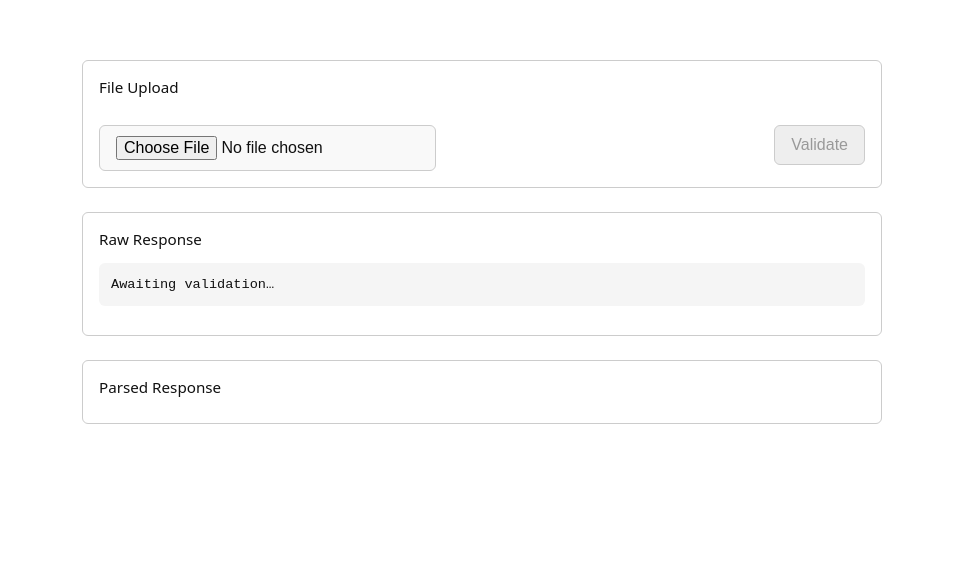
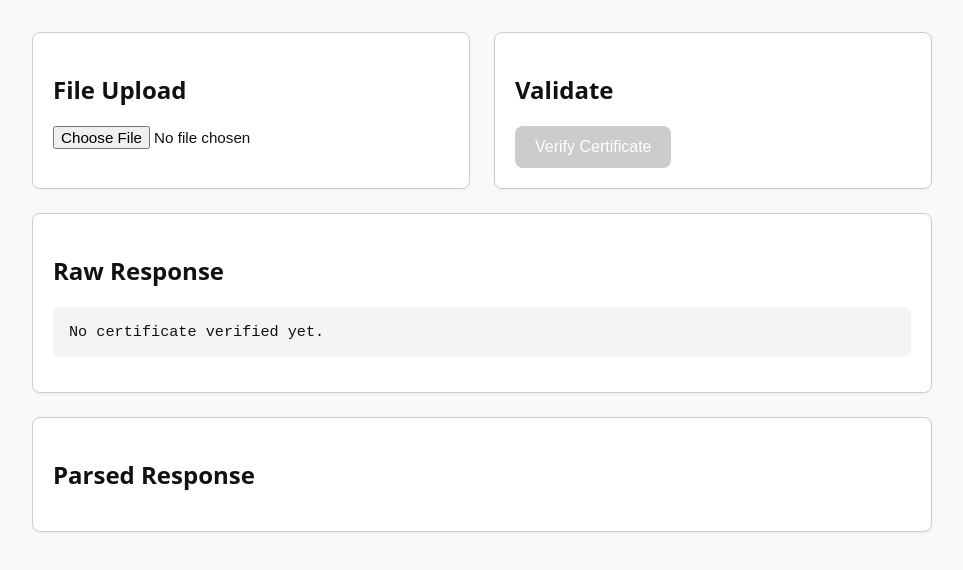
Before and after one commit to kaehrlich/validity, a website: page docs/index.html in a window 1280 px wide. Shown: the whole page, without its empty margins (158-1121 px from the left). Drawn offline with Linux system fonts and the light colour scheme.

Commit message:
Last try, at making the github pages, not look ugly.

```diff
--- a/docs/index.html
+++ b/docs/index.html
@@ -2,39 +2,31 @@
 <html lang="en">
 <head>
     <meta charset="UTF-8" />
-    <meta name="viewport" content="width=device-width, initial-scale=1.0"/>
     <title>Certificate Validator</title>
     <link rel="stylesheet" href="style.css" />
 </head>
 <body>
-<div class="container">
-
-    <!-- Block 1: Upload + Validate -->
-    <div class="block">
-        <div class="flex-row">
-            <div>
-                <label for="fileInput" class="label">File Upload</label><br />
-                <input type="file" id="fileInput" accept=".json" />
-            </div>
-            <div class="right">
-                <label class="label invisible">Validate</label><br />
-                <button id="verifyButton" disabled>Validate</button>
-            </div>
+<div id="app">
+    <div class="row">
+        <div class="card">
+            <h2>File Upload</h2>
+            <input type="file" id="fileInput" accept=".json" />
+        </div>
+        <div class="card">
+            <h2>Validate</h2>
+            <button id="verifyButton" disabled>Verify Certificate</button>
         </div>
     </div>
 
-    <!-- Block 2: Raw Response -->
-    <div class="block">
-        <div class="label">Raw Response</div>
-        <pre id="rawOutput" class="pre">Awaiting validation…</pre>
+    <div class="card">
+        <h2>Raw Response</h2>
+        <pre id="rawOutput">No certificate verified yet.</pre>
     </div>
 
-    <!-- Block 3: Parsed Output -->
-    <div class="block">
-        <div class="label">Parsed Response</div>
+    <div class="card">
+        <h2>Parsed Response</h2>
         <div id="parsedOutput" class="parsed"></div>
     </div>
-
 </div>
 
 <script src="script.js"></script>
--- a/docs/script.js
+++ b/docs/script.js
@@ -1,3 +1,22 @@
+let certData = null;
+
+document.getElementById("fileInput").addEventListener("change", async (event) => {
+    const file = event.target.files[0];
+    if (!file) return;
+
+    const content = await file.text();
+    try {
+        certData = JSON.parse(content);
+        document.getElementById("rawOutput").textContent = "Ready to verify.";
+        document.getElementById("parsedOutput").textContent = "";
+        document.getElementById("verifyButton").disabled = false;
+    } catch {
+        certData = null;
+        document.getElementById("rawOutput").textContent = "Invalid JSON file.";
+        document.getElementById("verifyButton").disabled = true;
+    }
+});
+
 document.getElementById("verifyButton").addEventListener("click", async () => {
     if (!certData) return;
 
@@ -8,7 +27,7 @@ document.getElementById("verifyButton").addEventListener("click", async () => {
         const res = await fetch("https://validity.crashdebug.dev/verify", {
             method: "POST",
             headers: { "Content-Type": "application/json" },
-            body: JSON.stringify(certData),
+            body: JSON.stringify(certData)
         });
 
         const text = await res.text();
--- a/docs/style.css
+++ b/docs/style.css
@@ -1,72 +1,67 @@
 body {
+    font-family: system-ui, sans-serif;
+    background: #f9f9f9;
+    color: #111;
+    display: flex;
+    justify-content: center;
+    padding: 2rem;
     margin: 0;
-    background: #fff;
-    font-family: system-ui, sans-serif;
-    color: #111;
 }
 
-.container {
+#app {
+    max-width: 900px;
+    width: 100%;
     display: flex;
     flex-direction: column;
-    gap: 24px;
-    max-width: 800px;
-    margin: 60px auto;
-    padding: 0 20px;
+    gap: 1.5rem;
 }
 
-.block {
-    border: 1px solid #ccc;
-    background: #fff;
-    border-radius: 6px;
-    padding: 16px;
-    box-shadow: 0 0 0 transparent;
+.row {
+    display: flex;
+    gap: 1.5rem;
 }
 
-.flex-row {
-    display: flex;
-    justify-content: space-between;
-    gap: 16px;
-    flex-wrap: wrap;
+.card {
+    background: white;
+    border: 1px solid #ccc;
+    border-radius: 8px;
+    padding: 1.25rem;
+    flex: 1;
+    box-shadow: 0 1px 3px rgba(0, 0, 0, 0.05);
 }
 
-input[type="file"],
+input[type="file"] {
+    font-size: 0.95rem;
+}
+
 button {
+    padding: 0.75rem 1.25rem;
     font-size: 1rem;
-    padding: 10px 16px;
-    border: 1px solid #ccc;
-    border-radius: 6px;
-    background: #f9f9f9;
+    border-radius: 8px;
+    border: none;
+    background-color: #007bff;
+    color: white;
     cursor: pointer;
+    transition: background-color 0.2s ease;
+}
+
+button:hover:enabled {
+    background-color: #0056b3;
 }
 
 button:disabled {
-    background: #eee;
-    color: #999;
+    background-color: #ccc;
     cursor: not-allowed;
 }
 
-.label {
-    font-weight: 500;
+pre {
+    background: #f4f4f4;
+    padding: 1rem;
+    border-radius: 6px;
+    overflow-x: auto;
     font-size: 0.95rem;
-    margin-bottom: 6px;
-    display: block;
 }
 
-.invisible {
-    opacity: 0;
+.parsed div {
+    margin-bottom: 0.25rem;
 }
-
-.pre {
-    background: #f5f5f5;
-    padding: 12px;
-    border-radius: 6px;
-    overflow-x: auto;
-    font-family: monospace;
-    font-size: 0.85rem;
-    line-height: 1.4;
-}
-
-.parsed {
-    padding-top: 4px;
-    font-size: 0.9rem;
-}
```
